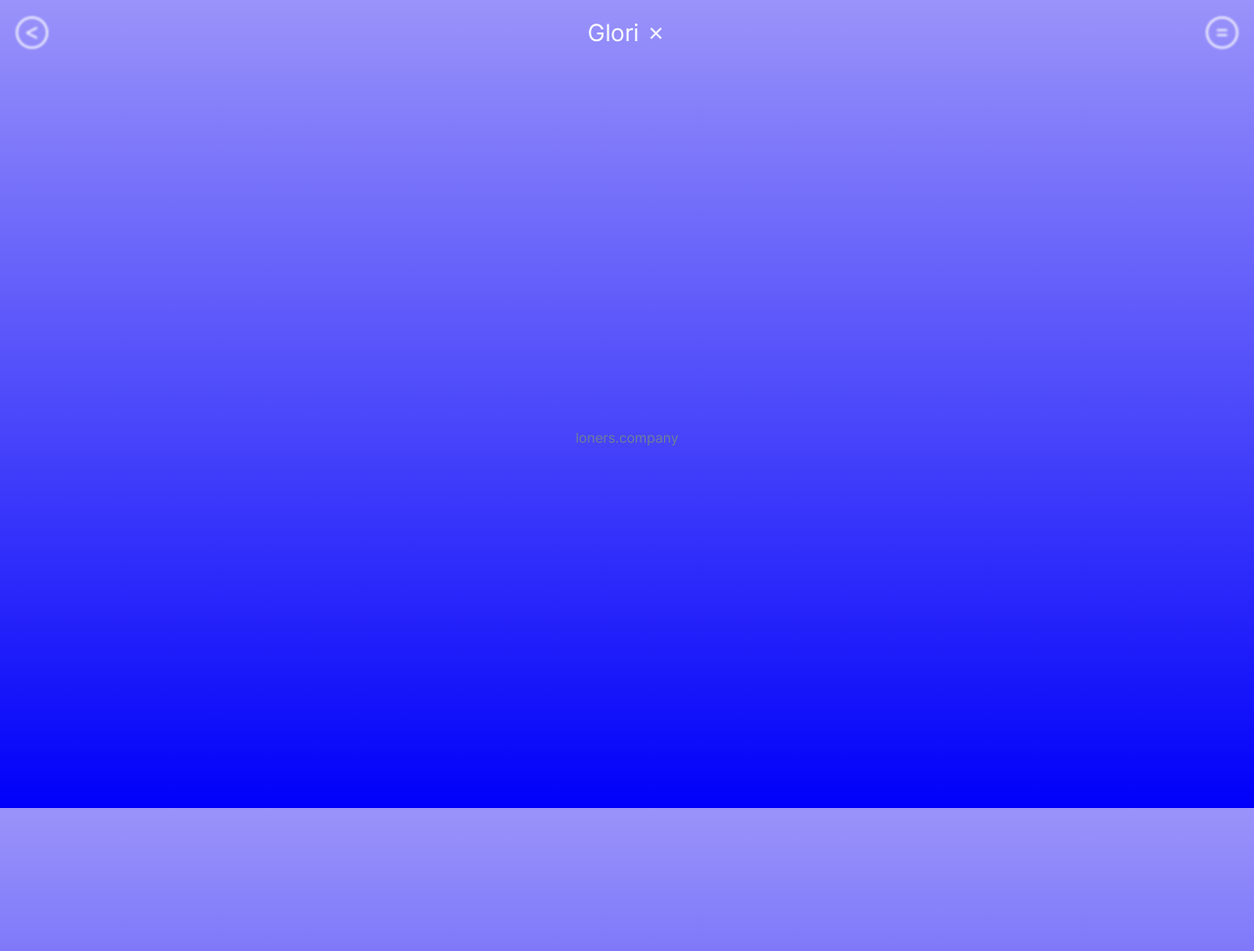
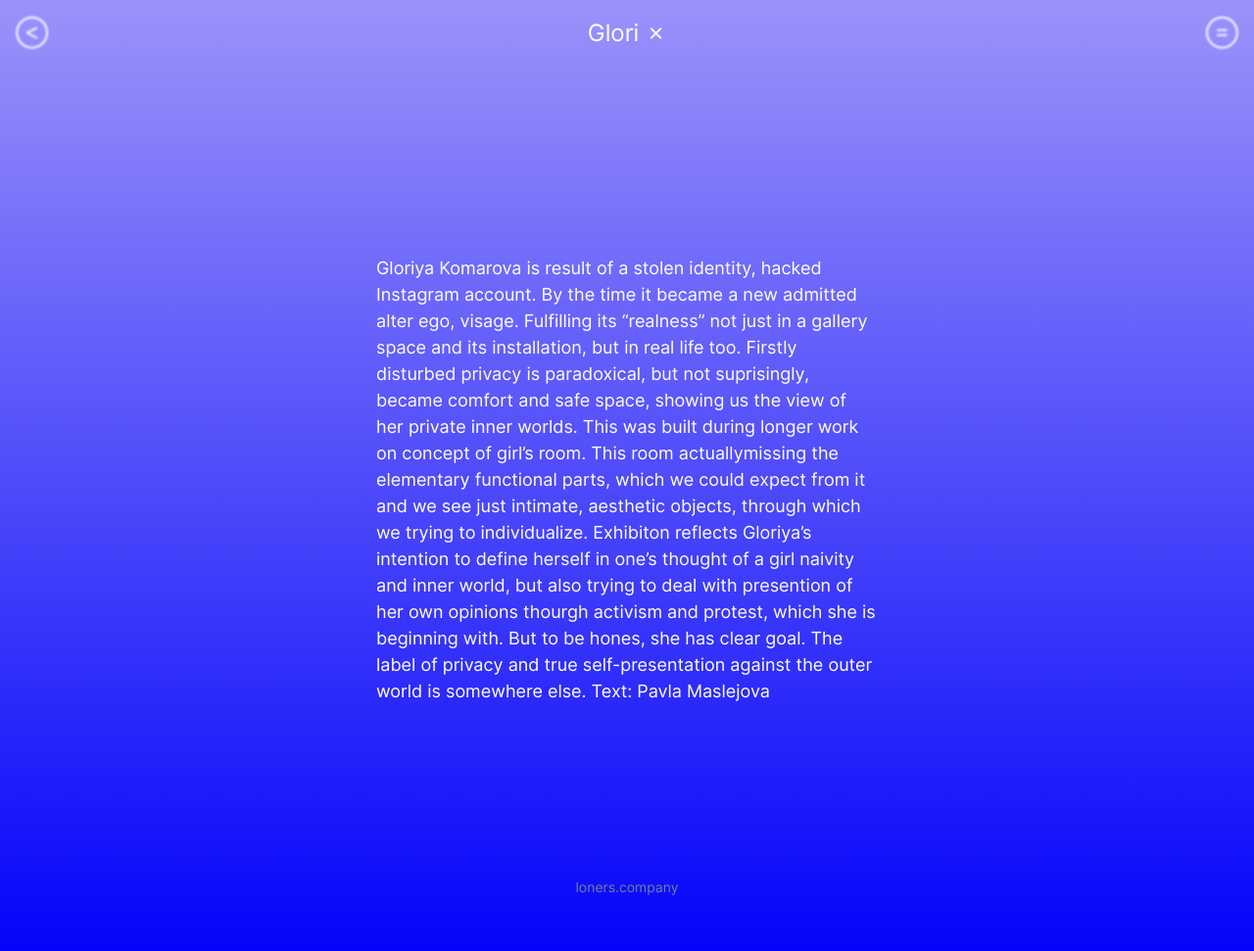
Before and after one commit to SimonBarak/tereza, a Jekyll site: the page built from _projects/glori.md, in a window 1280 px wide and 996 px high. Shown: the top 971 px of the window at 98% size. Built offline with Jekyll 4.4.1, drawn with Linux system fonts in a browser that asks for light colours.

Commit message:
Update from Forestry.io Simon Barak updated _projects/glori.md

```diff
--- a/_projects/glori.md
+++ b/_projects/glori.md
@@ -1,7 +1,9 @@
 ---
 layout: project
 title: Glori
-description: ''
+description: |-
+  Gloriya Komarova is result of a stolen identity, hacked Instagram account. By the time it became a new admitted alter ego, visage. Fulfilling its “realness” not just in a gallery space and its installation, but in real life too. Firstly disturbed privacy is paradoxical, but not suprisingly, became comfort and safe space, showing us the view of her private inner worlds. This was built during longer work on concept of girl’s room. This room actuallymissing the elementary functional parts, which we could expect from it and we see just intimate, aesthetic objects, through which we trying to individualize. Exhibiton reflects Gloriya’s intention to define herself in one’s thought of a girl naivity and inner world, but also trying to deal with presention of her own opinions thourgh activism and protest, which she is beginning with. But to be hones, she has clear goal. The label of privacy and true self-presentation against the outer world is somewhere else.
+  Text: Pavla Maslejova
 category: ''
 year: "2018"
 images: []
```
